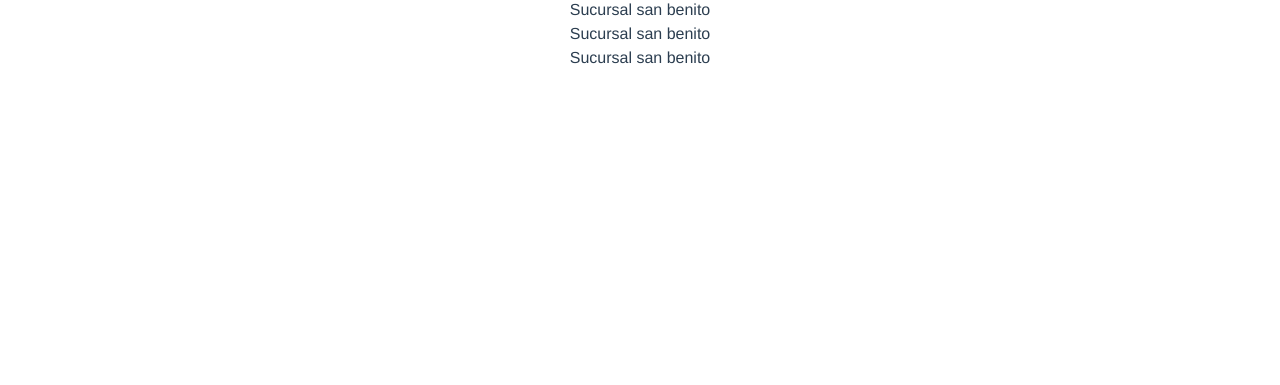
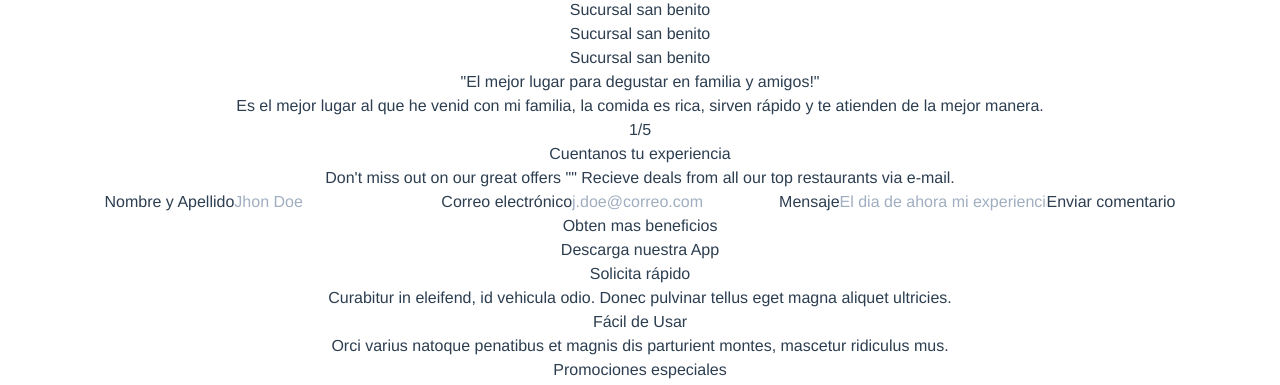
Before and after one commit to nath1110/foodie-landingpage, a Vue app: page /#/ in a window 1280 px wide. Shown: the part 837-1222 px from the top of the page. Before the commit the page ends 907 px from the top, so only its background shows below. Built offline with nearby package versions, Linux system fonts and the light colour scheme.

Commit message:
Added Section Contact
Created the basics elements

```diff
--- a/src/components/SectionContact.vue
+++ b/src/components/SectionContact.vue
@@ -0,0 +1,68 @@
+<template>
+  <div>
+    <div>
+      <h1>"El mejor lugar para degustar en familia y amigos!"</h1>
+      <p>
+        Es el mejor lugar al que he venid con mi familia,
+         la comida es rica, sirven rápido y
+         te atienden de la mejor manera.
+      </p>
+      <p>1/5</p>
+      <img />
+    </div>
+
+    <div>
+        <h1>Cuentanos tu experiencia</h1>
+        <p>
+        Don't miss out on our great offers "" Recieve deals from
+        all our top restaurants via e-mail.
+      </p>
+      <label>Nombre y Apellido</label>
+      <input placeholder="Jhon Doe">
+      <label>Correo electrónico</label>
+      <input placeholder="j.doe@correo.com">
+      <label>Mensaje</label>
+      <input placeholder="El dia de ahora mi experiencia fue...">
+        <button>Enviar comentario</button>
+    </div>
+    <div>
+
+        <img>
+        <h1>Obten mas beneficios</h1>
+        <h1>Descarga nuestra App</h1>
+
+        <div>
+            <img>
+            <h1>Solicita rápido</h1>
+            <p>Curabitur in eleifend, id vehicula odio.
+                Donec pulvinar tellus eget magna aliquet ultricies.
+                </p>
+
+        </div>
+        <div>
+            <img>
+            <h1>Fácil de Usar</h1>
+            <p>Orci varius natoque penatibus et magnis dis parturient montes,
+                mascetur ridiculus mus.
+                </p>
+
+        </div>
+        <div>
+            <img>
+            <h1>Promociones especiales</h1>
+            <p>Curabitur in eleifend, id vehicula odio.
+                Donec pulvinar tellus eget magna aliquet ultricies.
+                </p>
+
+        </div>
+    </div>
+  </div>
+</template>
+
+<script>
+export default {
+  name: "SectionContact",
+};
+</script>
+<style lang="scss" scoped>
+</style>
--- a/src/views/Home.vue
+++ b/src/views/Home.vue
@@ -3,6 +3,7 @@
     <AppNavbar/>
     <SectionAbout/>
     <SectionRestaurants/>
+    <SectionContact/>
   </div>
 </template>
 
@@ -11,12 +12,14 @@
 import AppNavbar from '@/components/AppNavbar.vue'
 import SectionAbout from '@/components/SectionAbout.vue'
 import SectionRestaurants from '@/components/SectionRestaurants.vue'
+import SectionContact from '@/components/SectionContact.vue'
 export default {
   name: 'Home',
   components: {
     AppNavbar,
     SectionAbout,
-    SectionRestaurants
+    SectionRestaurants,
+    SectionContact
   }
 }
 </script>
```
